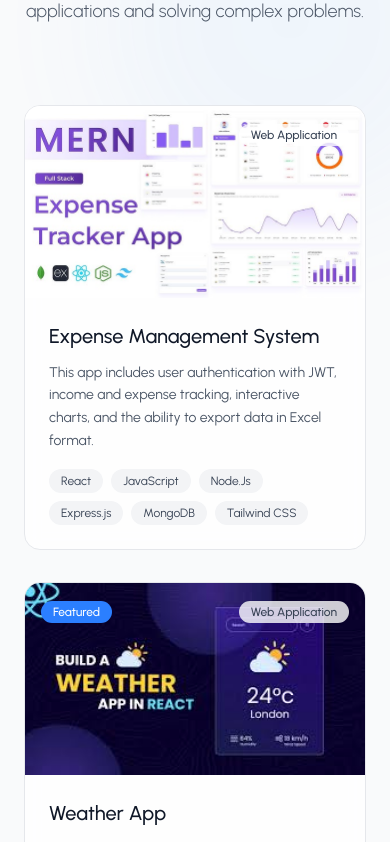
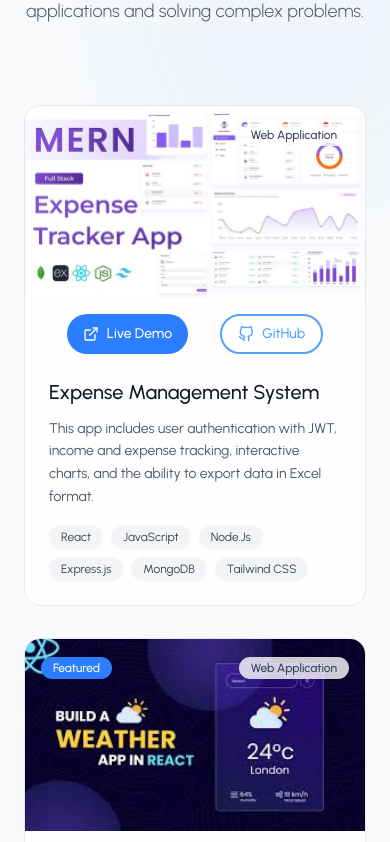
Before and after one commit to abhi143x/My-Portfolio, a React (Vite) app: page / in a window 390 px wide. Shown: the part 3436-4278 px from the top of the page. Built offline with nearby package versions, Linux system fonts and the light colour scheme; a web font is replaced by a local one.

Commit message:
some changes

```diff
--- a/src/components/ProjectCard.jsx
+++ b/src/components/ProjectCard.jsx
@@ -1,19 +1,160 @@
-import React from "react";
+// import React from "react";
+// import { motion } from "framer-motion";
+// import { ExternalLink } from "lucide-react";
+
+// import { FiGithub } from "react-icons/fi";
+
+// const ProjectCard = ({ project, index, isDarkMode }) => {
+//   const cardVariants = {
+//     hidden: { y: 20, opacity: 0 },
+//     visible: {
+//       y: 0,
+//       opacity: 1,
+//       transition: {
+//         duration: 0.8,
+//         ease: "easeOut",
+//       },
+//     },
+//   };
+
+//   return (
+//     <motion.div
+//       variants={cardVariants}
+//       whileHover={{
+//         y: -8,
+//         transition: { duration: 0.3, ease: "easeOut" },
+//       }}
+//       className="group relative"
+//     >
+//       <div
+//         className={`rounded-2xl overflow-hidden border transition-all duration-500 ${
+//           isDarkMode
+//             ? "bg-gray-900/50 border-gray-800 hover:border-gray-700 hover:shadow-2xl hover:shadow-blue-500/10"
+//             : "bg-white/80 border-gray-200 hover:border-gray-300 hover:shadow-2xl hover:shadow-blue-500/10"
+//         } backdrop-blur-sm`}
+//       >
+//         {/* Project Image  */}
+//         <div className="relative overflow-hidden">
+//           <img
+//             src={project.image}
+//             alt={project.title}
+//             className="w-full h-48 object-cover transition-transform duration-1000 group-hover:scale-105"
+//           />
+
+//           {/* Featured Badge  */}
+//           {project.featured && (
+//             <div className="absolute top-4 left-4">
+//               <span className="bg-blue-500 text-white text-xs px-3 py-1 rounded-full font-medium">
+//                 Featured
+//               </span>
+//             </div>
+//           )}
+
+//           {/* Category Badge  */}
+//           <div className="absolute top-4 right-4">
+//             <span
+//               className={`text-xs px-3 py-1 rounded-full font-medium ${
+//                 isDarkMode
+//                   ? "bg-gray-800/80 text-gray-300"
+//                   : "bg-white/80 text-gray-700"
+//               } backdrop-blur-sm`}
+//             >
+//               {project.category}
+//             </span>
+//           </div>
+
+//           {/* Hover Overlay with CTA Buttons  */}
+//           <motion.div
+//             initial={{ opacity: 0 }}
+//             whileHover={{ opacity: 1 }}
+//             transition={{ duration: 0.3 }}
+//             className="absolute inset-0 bg-black/60 backdrop-blur-sm flex items-center justify-center space-x-4"
+//           >
+//             <motion.a
+//               href={project.liveUrl}
+//               // target="_blank"
+//               // rel="noopener noreferrer"
+//               initial={{ y: 20, opacity: 0.5 }}
+//               whileHover={{ y: 10, opacity: 1, scale: 1.05 }}
+//               transition={{ duration: 0.3, delay: 0.1 }}
+//               className="bg-blue-500 hover:bg-blue-600 text-white px-4 py-2 rounded-full flex items-center space-x-2 text-sm font-medium transition-colors"
+//             >
+//               <ExternalLink size={16} />
+//               <span>Live Demo</span>
+//             </motion.a>
+
+//             <motion.a
+//               href={project.githubUrl}
+//               target="_blank"
+//               rel="noopener noreferrer"
+//               initial={{ y: 20, opacity: 0.5 }}
+//               whileHover={{ y: 10, opacity: 1, scale: 1.05 }}
+//               transition={{ duration: 0.3, delay: 0.1 }}
+//               className={`border-2 border-white text-white hover:bg-white hover:text-gray-900 px-4 py-2 rounded-full flex items-center space-x-2 text-sm font-medium transition-all`}
+//             >
+//               <FiGithub size={16} />
+//               <span>GitHub</span>
+//             </motion.a>
+//           </motion.div>
+//         </div>
+
+//         {/* Project Content  */}
+//         <div className="p-6">
+//           <h3 className="text-xl font-medium mb-3 group-hover:text-blue-500 transition-colors">
+//             {project.title}
+//           </h3>
+
+//           <p
+//             className={`text-sm leading-relaxed mb-4 ${
+//               isDarkMode ? "text-gray-400" : "text-gray-600"
+//             }`}
+//           >
+//             {project.description}
+//           </p>
+
+//           {/* Tech Stack Tags  */}
+//           <div className="flex flex-wrap gap-2">
+//             {project.tags.map((tag, tagIndex) => (
+//               <span
+//                 key={tagIndex}
+//                 className={`text-xs px-3 py-1 rounded-full ${
+//                   isDarkMode
+//                     ? "bg-gray-800 text-gray-300"
+//                     : "bg-gray-100 text-gray-700"
+//                 }`}
+//               >
+//                 {tag}
+//               </span>
+//             ))}
+//           </div>
+//         </div>
+//       </div>
+//     </motion.div>
+//   );
+// };
+
+// export default ProjectCard;
+import React, { useState, useEffect } from 'react';
 import { motion } from "framer-motion";
-import { ExternalLink } from "lucide-react";
-
-import { FiGithub } from "react-icons/fi";
+import { ExternalLink } from 'lucide-react';
+import { FiGithub } from 'react-icons/fi';
 
 const ProjectCard = ({ project, index, isDarkMode }) => {
+  const [isMobile, setIsMobile] = useState(false);
+
+  useEffect(() => {
+    const checkMobile = () => setIsMobile(window.innerWidth < 768);
+    checkMobile();
+    window.addEventListener("resize", checkMobile);
+    return () => window.removeEventListener("resize", checkMobile);
+  }, []);
+
   const cardVariants = {
     hidden: { y: 20, opacity: 0 },
     visible: {
       y: 0,
       opacity: 1,
-      transition: {
-        duration: 0.8,
-        ease: "easeOut",
-      },
+      transition: { duration: 0.8, ease: "easeOut" },
     },
   };
 
@@ -24,24 +165,24 @@ const ProjectCard = ({ project, index, isDarkMode }) => {
         y: -8,
         transition: { duration: 0.3, ease: "easeOut" },
       }}
-      className="group relative"
+      className='group relative'
     >
       <div
-        className={`rounded-2xl overflow-hidden border transition-all duration-500 ${
-          isDarkMode
+        className={`rounded-2xl overflow-hidden border transition-all duration-500 ${isDarkMode
             ? "bg-gray-900/50 border-gray-800 hover:border-gray-700 hover:shadow-2xl hover:shadow-blue-500/10"
             : "bg-white/80 border-gray-200 hover:border-gray-300 hover:shadow-2xl hover:shadow-blue-500/10"
           } backdrop-blur-sm`}
       >
-        {/* Project Image  */}
+
+        {/* Image section */}
         <div className="relative overflow-hidden">
           <img
             src={project.image}
             alt={project.title}
-            className="w-full h-48 object-cover transition-transform duration-1000 group-hover:scale-105"
+            className='w-full h-48 object-cover transition-transform duration-1000 group-hover:scale-105'
           />
 
-          {/* Featured Badge  */}
+          {/* Featured Badge */}
           {project.featured && (
             <div className="absolute top-4 left-4">
               <span className="bg-blue-500 text-white text-xs px-3 py-1 rounded-full font-medium">
@@ -50,34 +191,31 @@ const ProjectCard = ({ project, index, isDarkMode }) => {
             </div>
           )}
 
-          {/* Category Badge  */}
+          {/* Category Badge */}
           <div className="absolute top-4 right-4">
             <span
-              className={`text-xs px-3 py-1 rounded-full font-medium ${
-                isDarkMode
+              className={`text-xs px-3 py-1 rounded-full font-medium ${isDarkMode
                   ? "bg-gray-800/80 text-gray-300"
                   : "bg-white/80 text-gray-700"
-              } backdrop-blur-sm`}
-            >
+                } backdrop-blur-sm`}>
               {project.category}
             </span>
           </div>
 
-          {/* Hover Overlay with CTA Buttons  */}
+          {/* Hover Overlay for desktop only */}
+          {!isMobile && (
             <motion.div
               initial={{ opacity: 0 }}
               whileHover={{ opacity: 1 }}
               transition={{ duration: 0.3 }}
-            className="absolute inset-0 bg-black/60 backdrop-blur-sm flex items-center justify-center space-x-4"
+              className='absolute inset-0 bg-black/60 backdrop-blur-sm flex items-center justify-center space-x-4'
             >
               <motion.a
                 href={project.liveUrl}
-              // target="_blank"
-              // rel="noopener noreferrer"
+                className='bg-blue-500 hover:bg-blue-600 text-white px-4 py-2 rounded-full flex items-center space-x-2 text-sm font-medium transition-colors'
                 initial={{ y: 20, opacity: 0.5 }}
                 whileHover={{ y: 10, opacity: 1, scale: 1.05 }}
                 transition={{ duration: 0.3, delay: 0.1 }}
-              className="bg-blue-500 hover:bg-blue-600 text-white px-4 py-2 rounded-full flex items-center space-x-2 text-sm font-medium transition-colors"
               >
                 <ExternalLink size={16} />
                 <span>Live Demo</span>
@@ -87,42 +225,56 @@ const ProjectCard = ({ project, index, isDarkMode }) => {
                 href={project.githubUrl}
                 target="_blank"
                 rel="noopener noreferrer"
+                className='border-2 border-white text-white hover:bg-white hover:text-gray-900 px-4 py-2 rounded-full flex items-center space-x-2 text-sm font-medium transition-all'
                 initial={{ y: 20, opacity: 0.5 }}
                 whileHover={{ y: 10, opacity: 1, scale: 1.05 }}
                 transition={{ duration: 0.3, delay: 0.1 }}
-              className={`border-2 border-white text-white hover:bg-white hover:text-gray-900 px-4 py-2 rounded-full flex items-center space-x-2 text-sm font-medium transition-all`}
               >
                 <FiGithub size={16} />
                 <span>GitHub</span>
               </motion.a>
             </motion.div>
+          )}
         </div>
 
-        {/* Project Content  */}
-        <div className="p-6">
+        {/* Buttons below image (mobile only) */}
+        {isMobile && (
+          <div className="flex justify-center gap-8 p-4">
+            <a
+              href={project.liveUrl}
+              className='bg-blue-500 hover:bg-blue-600 text-white px-4 py-2 rounded-full flex items-center space-x-2 text-sm font-medium transition-colors'
+            >
+              <ExternalLink size={16} />
+              <span>Live Demo</span>
+            </a>
+            <a
+              href={project.githubUrl}
+              target="_blank"
+              rel="noopener noreferrer"
+              className='border-2 border-blue-400 text-blue-400 hover:bg-blue-500 hover:text-white px-4 py-2 rounded-full flex items-center space-x-2 text-sm font-medium transition-all'
+            >
+              <FiGithub size={16} />
+              <span>GitHub</span>
+            </a>
+          </div>
+        )}
+
+        {/* Content */}
+        <div className="p-6 pt-2">
           <h3 className="text-xl font-medium mb-3 group-hover:text-blue-500 transition-colors">
             {project.title}
           </h3>
-
-          <p
-            className={`text-sm leading-relaxed mb-4 ${
-              isDarkMode ? "text-gray-400" : "text-gray-600"
-            }`}
-          >
+          <p className={`text-sm leading-relaxed mb-4 ${isDarkMode ? "text-gray-400" : "text-gray-600"}`}>
             {project.description}
           </p>
-
-          {/* Tech Stack Tags  */}
           <div className="flex flex-wrap gap-2">
             {project.tags.map((tag, tagIndex) => (
               <span
                 key={tagIndex}
-                className={`text-xs px-3 py-1 rounded-full ${
-                  isDarkMode
+                className={`text-xs px-3 py-1 rounded-full ${isDarkMode
                     ? "bg-gray-800 text-gray-300"
                     : "bg-gray-100 text-gray-700"
-                }`}
-              >
+                  }`}>
                 {tag}
               </span>
             ))}
```
Lines whose indentation alone changed are shown as unchanged.
